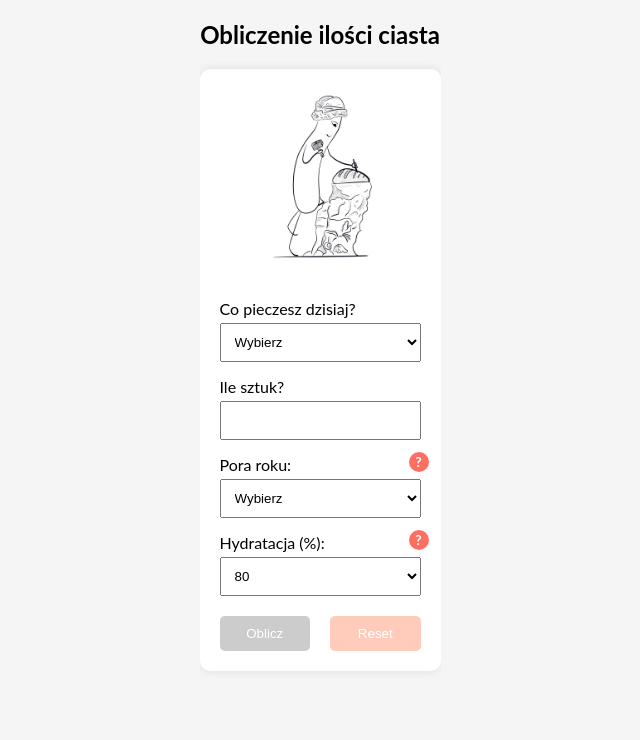
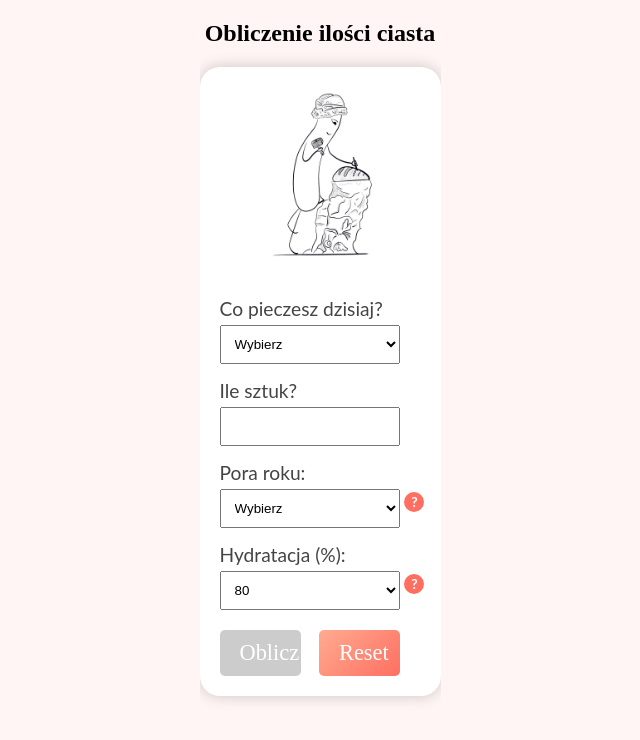
Before and after one commit to Thelepest/ebookDoughCalculator, a React (Create React App) app: page / in a window 1280 px wide. Shown: the top 740 px of the page, without its empty margins (320-960 px from the left). Built offline with nearby package versions, Linux system fonts and the light colour scheme.

Commit message:
style a little better

```diff
--- a/src/Calculator.css
+++ b/src/Calculator.css
@@ -1,6 +1,6 @@
 html, body {
-    font-family: Lato, sans-serif;
-    background: #f5f5f5;
+    font-family: 'Amatic SC', cursive; /* Handwritten-style font */
+    background: #fff5f5; /* Softer off-white background */
     display: flex;
     justify-content: center;
     align-items: flex-start;
@@ -25,12 +25,15 @@ header h1 {
     display: inline;
     margin-left: 10px;
     vertical-align: middle;
+    font-family: 'Amatic SC', cursive;
+    font-size: 2rem;
+    color: #333;
 }
 
 .container {
     background: white;
-    box-shadow: 0 0 10px rgba(0,0,0,0.1);
-    border-radius: 10px;
+    box-shadow: 0 0 15px rgba(0,0,0,0.2);
+    border-radius: 20px;
     display: flex;
     flex-direction: column;
     box-sizing: border-box;
@@ -45,8 +48,11 @@ header h1 {
 }
 
 .form-content {
-    width: 100%;
+    width: 90%;
     max-height: none;
+    font-family: 'Lato', sans-serif;
+    font-size: 1.2rem;
+    color: #444;
 }
 
 .form-img {
@@ -97,7 +103,11 @@ header h1 {
 }
 
 .container h2 {
+    font-family: 'Amatic SC', cursive;
+    font-size: 2.5rem;
+    color: #333;
     margin-top: 0;
+    text-transform: uppercase;
 }
 
 .input-group {
@@ -135,8 +145,8 @@ header h1 {
     line-height: 20px;
     cursor: pointer;
     position: absolute;
-    top: -3px;
-    right: -8px;
+    top: 31px;
+    right: -24px;
 }
 
 .custom-tooltip {
@@ -145,7 +155,7 @@ header h1 {
     top: -35px;
     right: 0;
     box-shadow: 0 0 5px rgba(0,0,0,0.2);
-    background-color: #555;
+    background-color: #333;
     color: white;
     padding: 8px 12px;
     border-radius: 4px;
@@ -169,11 +179,13 @@ button {
     padding: 10px 20px;
     cursor: pointer;
     border-radius: 5px;
+    background: linear-gradient(135deg, #ff6f61 0%, #ffccbc 100%);
+    font-family: 'Amatic SC', cursive;
+    font-size: 1.4rem;
 }
 
 button:hover {
-    background: #ff5a4d;
-}
+    background: linear-gradient(135deg, #ff5a4d 0%, #ffab91 100%);}
 
 button:disabled {
     background: #ccc;
@@ -181,11 +193,11 @@ button:disabled {
 }
 
 .reset-btn {
-    background: #ffccbc;
+    background: linear-gradient(135deg, #ffab91 0%, #ff6f61 100%);
 }
 
 .reset-btn:hover {
-    background: #ffab91;
+    background: linear-gradient(135deg, #ff6f61 0%, #ff5a4d 100%);
 }
 
 .button-group {
--- a/src/Modal.css
+++ b/src/Modal.css
@@ -4,22 +4,22 @@
     left: 0;
     right: 0;
     bottom: 0;
-    background: rgba(0, 0, 0, 0.5);
     display: flex;
     align-items: center;
     justify-content: center;
     z-index: 1000;
+    background: rgba(255, 105, 135, 0.8);
 }
 
 .modal-content {
     background: #fff;
     padding: 40px;
     border-radius: 15px;
-    box-shadow: 0 0 10px rgba(0, 0, 0, 0.1);
+    border: 2px solid #ff6f61;
+    box-shadow: 0 0 15px rgba(0, 0, 0, 0.2);
     max-width: 90vw;
-    width: 100%;
+    width: 640px;
     max-height: 50vh;
-    border: 1px solid #e0e0e0;
     position: relative;
     display: flex;
     flex-direction: column;
@@ -36,7 +36,7 @@
     border-radius: 5px;
     min-width: 10%;
     min-height: 10%;
-    font-size: 30px;
+    font-size: 35px;
 }
 
 
@@ -45,8 +45,9 @@
 }
 
 .modal-content h2 {
-    font-size: 3rem;
-    color: #00796b;
+    font-family: 'Amatic SC', cursive;
+    font-size: 2.7rem;
+    color: #333;
     border-bottom: 2px solid #00796b;
     padding-bottom: 10px;
     margin-bottom: 15px;
@@ -55,9 +56,9 @@
 }
 
 .modal-content p {
+    font-family: 'Lato', sans-serif;
     font-size: 1.5rem;
-    line-height: 1.6;
-    color: #333;
+    color: #444;
     text-align: justify;
 }
 
@@ -70,15 +71,15 @@
     position: absolute;
     bottom: 0;
     right: 0;
-    width: 40%;
-    height: 75%;
+    width: 38%;
+    height: 72%;
     object-fit: cover;
     border-radius: 10px;
 }
 
 @media (max-width: 768px) {
     .modal-content {
-        max-width: 100vw;
+        max-width: 350px;
         max-height: 60vh;
         padding: 20px;
     }
@@ -90,7 +91,7 @@
     }
 
     .modal-content h2 {
-        font-size: 1.2rem;
+        font-size: 1rem;
     }
 
     .modal-content p {
@@ -101,7 +102,7 @@
         position: absolute;
         bottom: 0;
         right: 0;
-        height: 70%;
+        height: 68%;
         object-fit: cover;
     }
 }
```
